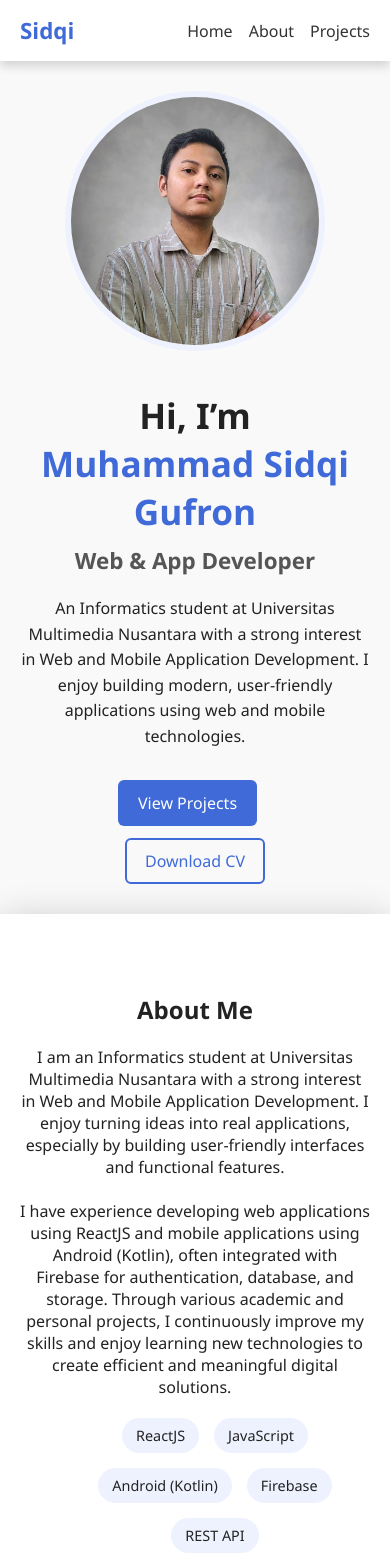
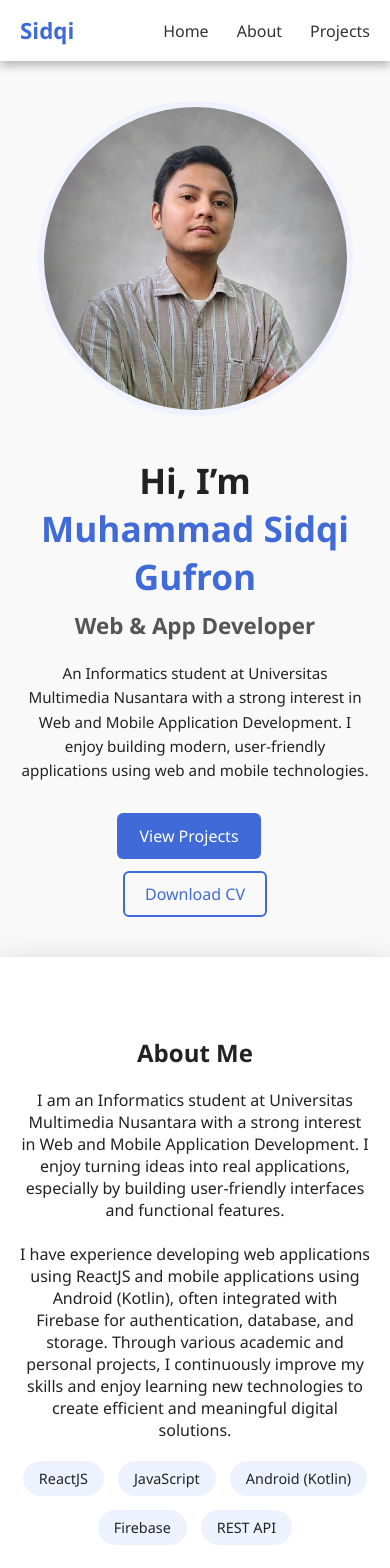
Before and after one commit to sidqigamers/sidqi-portfolio, a React (Vite) app: page / in a window 390 px wide. Shown: the top 1568 px of the page. Built offline with nearby package versions, Linux system fonts and the light colour scheme.

Commit message:
final fix for responsiveness

```diff
--- a/src/style.css
+++ b/src/style.css
@@ -1,5 +1,5 @@
 /* =========================
-   GLOBAL RESET & SAFETY
+   GLOBAL RESET
 ========================= */
 *,
 *::before,
@@ -12,63 +12,60 @@ html, body {
   padding: 0;
   width: 100%;
   overflow-x: hidden;
-  scroll-behavior: smooth;
   font-family: 'Segoe UI', Arial, sans-serif;
-  background-color: #f9f9f9;
+  background: #f9f9f9;
   color: #222;
 }
 
 /* =========================
-   NAVBAR
+   NAVBAR (DESKTOP & MOBILE SAME)
 ========================= */
 .navbar {
   width: 100%;
+  padding: 18px 40px;
+  background: #fff;
   display: flex;
   justify-content: space-between;
   align-items: center;
-  padding: 20px 40px;
-  background: white;
   position: sticky;
   top: 0;
   z-index: 1000;
-  box-shadow: 0 5px 10px rgba(0,0,0,0.16);
+  box-shadow: 0 4px 10px rgba(0,0,0,0.30);
 }
 
 .nav-logo {
   font-size: 1.4rem;
   font-weight: bold;
   color: #3f6ad8;
-  white-space: nowrap;
 }
 
 .nav-menu {
   list-style: none;
   display: flex;
-  gap: 30px;
+  gap: 28px;
   margin: 0;
   padding: 0;
 }
 
-.nav-menu li a {
+.nav-menu a {
   text-decoration: none;
   color: #333;
   font-weight: 500;
   position: relative;
-  white-space: nowrap;
 }
 
-.nav-menu li a::after {
+.nav-menu a::after {
   content: '';
   position: absolute;
+  left: 0;
+  bottom: -6px;
   width: 0;
   height: 2px;
-  bottom: -6px;
-  left: 0;
   background: #3f6ad8;
-  transition: width 0.3s;
+  transition: 0.3s;
 }
 
-.nav-menu li a:hover::after {
+.nav-menu a:hover::after {
   width: 100%;
 }
 
@@ -76,18 +73,16 @@ html, body {
    HERO
 ========================= */
 .hero {
-  width: 100%;
   min-height: 90vh;
+  padding: 0 40px;
   display: flex;
   align-items: center;
   justify-content: space-between;
   gap: 40px;
-  padding: 40px;
 }
 
 .hero-text {
   flex: 1;
-  min-width: 0;
 }
 
 .hero h1 {
@@ -115,29 +110,26 @@ html, body {
   margin-top: 30px;
 }
 
-.btn-primary,
-.btn-outline {
-  display: inline-block;
-}
-
 .btn-primary {
   background: #3f6ad8;
-  color: white;
-  padding: 12px 20px;
+  color: #fff;
+  padding: 12px 22px;
   border-radius: 6px;
   text-decoration: none;
-  margin-right: 15px;
+  margin-right: 12px;
 }
 
 .btn-outline {
   border: 2px solid #3f6ad8;
-  padding: 10px 18px;
+  color: #3f6ad8;
+  padding: 10px 20px;
   border-radius: 6px;
-  color: #3f6ad8;
   text-decoration: none;
 }
 
-/* IMAGE */
+/* =========================
+   HERO IMAGE
+========================= */
 .hero-image {
   flex: 1;
   display: flex;
@@ -145,8 +137,8 @@ html, body {
 }
 
 .hero-image img {
-  width: 320px;
-  height: 320px;
+  width: 300px;
+  aspect-ratio: 1 / 1;
   object-fit: cover;
   border-radius: 50%;
   border: 6px solid #eef2ff;
@@ -156,22 +148,23 @@ html, body {
    ABOUT
 ========================= */
 .about {
+  background: #fff;
   padding: 80px 40px;
-  background: white;
-  box-shadow: 0 5px 35px rgba(0,0,0,0.20);
+  box-shadow: 0 5px 30px rgba(0,0,0,0.15);
 }
 
 .skills {
   display: flex;
-  gap: 15px;
+  flex-wrap: wrap;
+  gap: 14px;
   margin-top: 20px;
-  flex-wrap: wrap;
+  padding: 0;
 }
 
 .skills li {
   list-style: none;
   background: #eef2ff;
-  padding: 8px 14px;
+  padding: 8px 16px;
   border-radius: 20px;
   font-size: 0.9rem;
 }
@@ -186,60 +179,69 @@ html, body {
 .project-grid {
   display: grid;
   grid-template-columns: repeat(auto-fit, minmax(260px, 1fr));
-  gap: 25px;
+  gap: 28px;
   margin-top: 40px;
 }
 
 .project-card {
-  background: white;
+  background: #fff;
   border-radius: 14px;
   overflow: hidden;
-  box-shadow: 0 15px 35px rgba(0,0,0,0.20);
+  box-shadow: 0 12px 30px rgba(0,0,0,0.18);
+  display: flex;
+  flex-direction: column;
 }
 
 .project-image {
   width: 100%;
   height: 200px;
   object-fit: cover;
+  transition: transform 0.4s ease;
+}
+
+.project-card:hover .project-image {
+  transform: scale(1.06);
+}
+
+.project-card h3 {
+  margin: 16px 20px 6px;
+}
+
+.project-card p {
+  margin: 0 20px 10px;
+  line-height: 1.5;
+  color: #555;
+  word-wrap: break-word;
+}
+
+.project-card small {
+  margin: 0 20px 20px;
+  color: #777;
 }
 
 /* =========================
    FOOTER
 ========================= */
 footer {
+  background: #111;
+  color: #fff;
   text-align: center;
   padding: 30px;
-  background: #111;
-  color: white;
 }
 
 /* =========================
-   MOBILE
+   MOBILE (LAYOUT ONLY)
 ========================= */
 @media (max-width: 768px) {
 
-  /* NAVBAR */
   .navbar {
     padding: 15px 20px;
   }
 
-  .nav-menu {
-    flex-direction: row;
-    gap: 16px;
-    overflow-x: auto;
-    white-space: nowrap;
-  }
-
-  .nav-menu::-webkit-scrollbar {
-    display: none;
-  }
-
-  /* HERO */
   .hero {
     flex-direction: column-reverse;
     text-align: center;
-    padding: 30px 20px;
-    min-height: unset;   /* 🔥 FIX GAP HERO → ABOUT */
+    padding: 40px 20px;
   }
 
   .hero h1 {
@@ -250,6 +252,11 @@ footer {
     font-size: 1.4rem;
   }
 
+  .hero p {
+    max-width: 100%;
+    font-size: 0.95rem;
+  }
+
   .hero-buttons {
     display: flex;
     flex-direction: column;
@@ -258,12 +265,11 @@ footer {
   }
 
   .hero-image img {
-    width: 260px;
-    height: 260px;
+    width: min(320px, 90%);
   }
 
-  /* ABOUT */
-  .about {
+  .about,
+  #projects {
     padding: 60px 20px;
     text-align: center;
   }
@@ -271,14 +277,4 @@ footer {
   .skills {
     justify-content: center;
   }
-
-  /* PROJECTS */
-  #projects {
-    padding: 60px 20px;
 }
-
-  footer {
-    padding: 20px;
-    font-size: 0.9rem;
-  }
-}
```
Also changed, not shown: src/components/Navbar.jsx (line endings or trailing spaces). Lines whose indentation alone changed are shown as unchanged.
